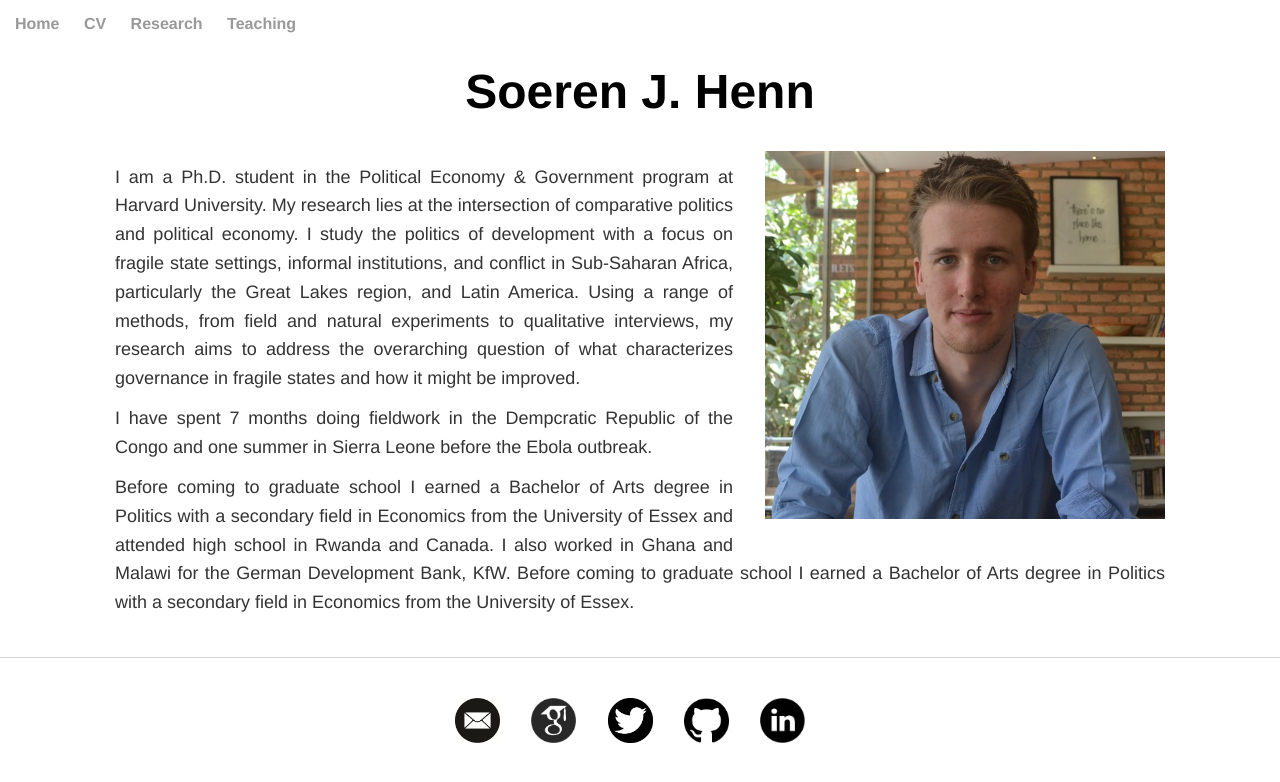
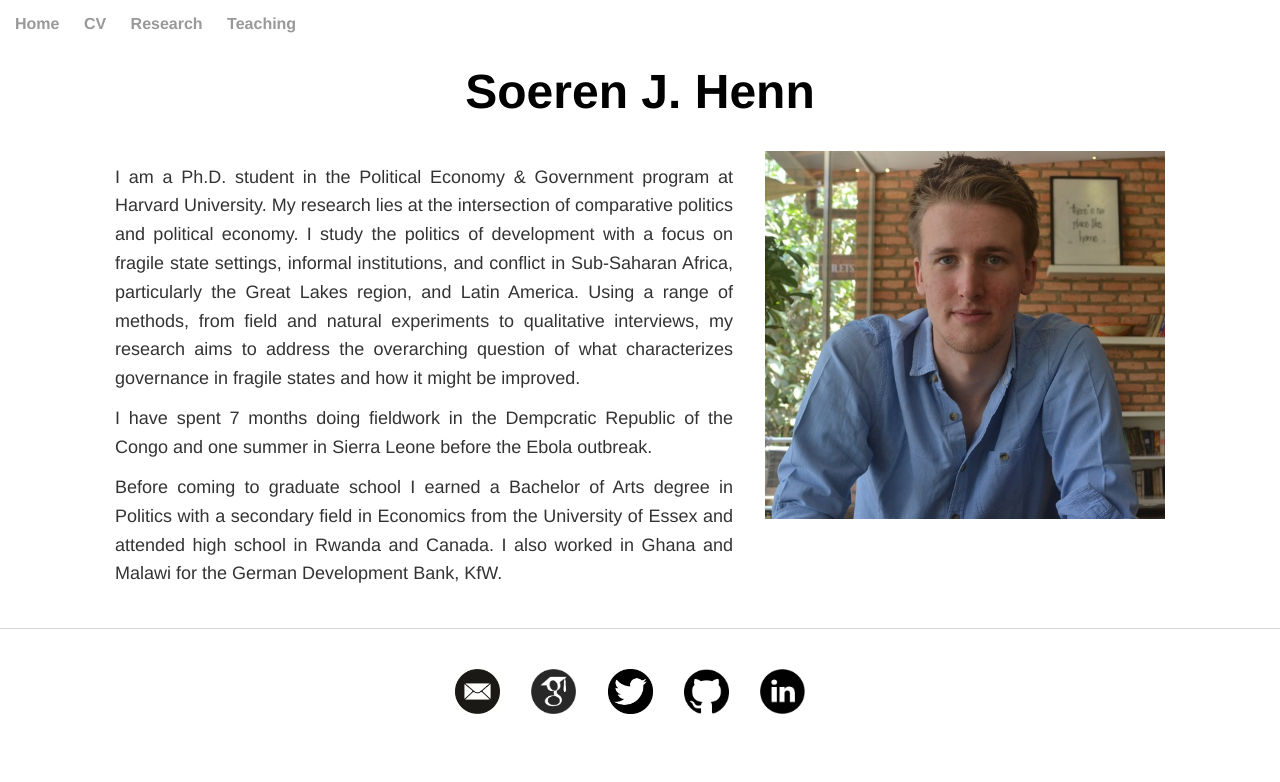
Before and after one commit to soeren-henn/soeren-henn.github.io, a Jekyll site: the page built from index.html, in a window 1280 px wide. Shown: the top 782 px of the page. Built offline with Jekyll 4.4.1, drawn with Linux system fonts in a browser that asks for light colours.

Commit message:
Update index.html

```diff
--- a/index.html
+++ b/index.html
@@ -15,7 +15,7 @@
 	<div class="biotext">
 		<p>I am a Ph.D. student in the Political Economy &#38 Government program at Harvard University. My research lies at the intersection of comparative politics and political economy. I study the politics of development with a focus on fragile state settings, informal institutions, and conflict in Sub-Saharan Africa, particularly the Great Lakes region, and Latin America. Using a range of methods, from field and natural experiments to qualitative interviews, my research aims to address the overarching question of what characterizes governance in fragile states and how it might be improved.</p>
 		<p>I have spent 7 months doing fieldwork in the Dempcratic Republic of the Congo and one summer in Sierra Leone before the Ebola outbreak.</p>
-		<p>Before coming to graduate school I earned a Bachelor of Arts degree in Politics with a secondary field in Economics from the University of Essex and attended high school in Rwanda and Canada. I also worked in Ghana and Malawi for the German Development Bank, KfW. Before coming to graduate school I earned a Bachelor of Arts degree in Politics with a secondary field in Economics from the University of Essex.</p>
+		<p>Before coming to graduate school I earned a Bachelor of Arts degree in Politics with a secondary field in Economics from the University of Essex and attended high school in Rwanda and Canada. I also worked in Ghana and Malawi for the German Development Bank, KfW.</p>
 	</div>
 
 </div>
```
